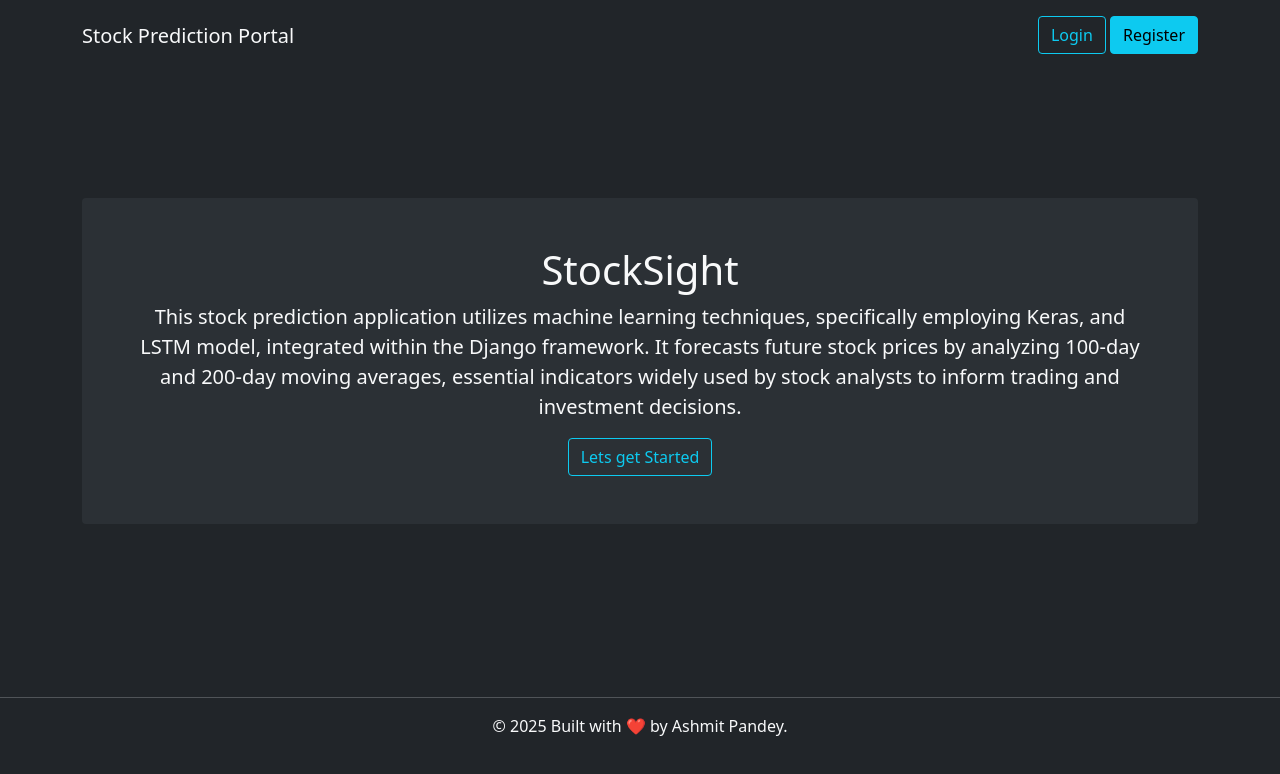
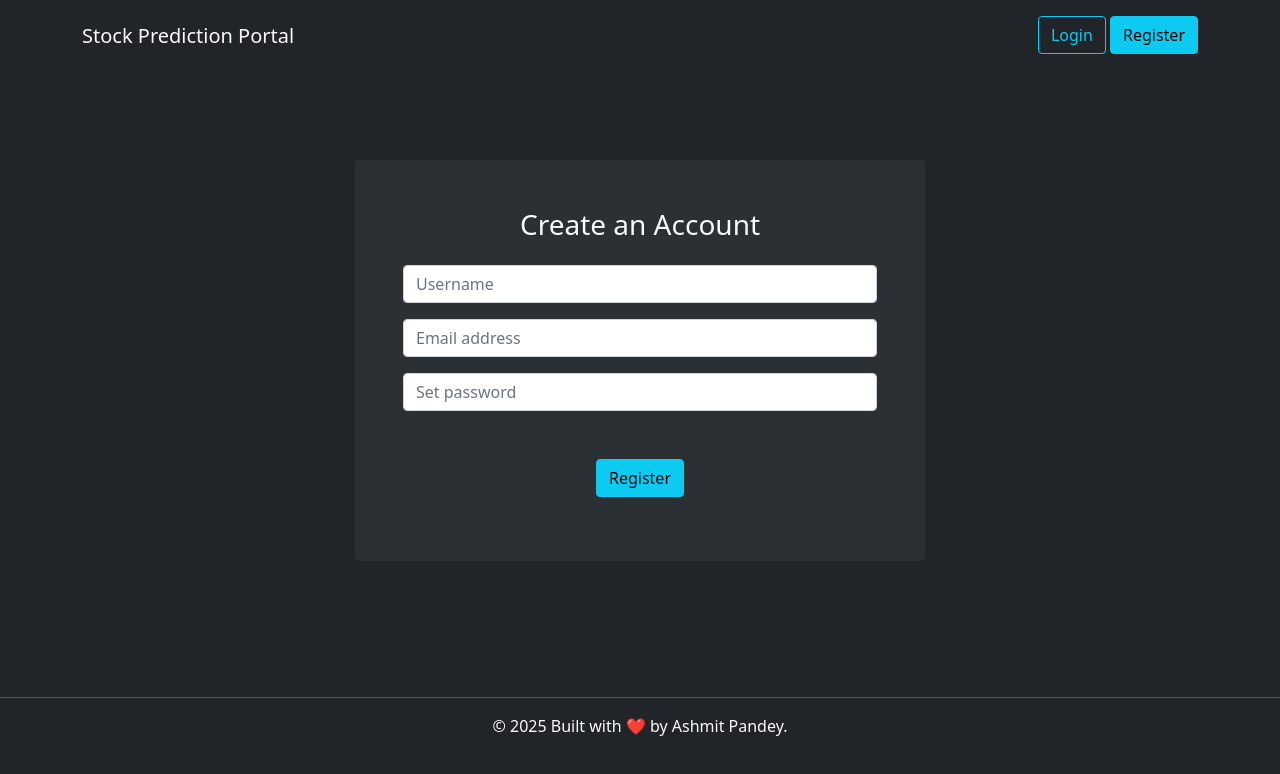
Before and after one commit to Ashmit-453/stock-prediction-portal, a React (Create React App) app in the folder frontend/stock/: page /register in a window 1280 px wide. Shown: the top 774 px of the page. Built offline with nearby package versions, Linux system fonts and the light colour scheme.

Commit message:
created registration page and integrated register/ api

```diff
--- a/frontend/stock/package.json
+++ b/frontend/stock/package.json
@@ -3,12 +3,17 @@
   "version": "0.1.0",
   "private": true,
   "dependencies": {
+    "@fortawesome/fontawesome-svg-core": "^7.1.0",
+    "@fortawesome/free-solid-svg-icons": "^7.1.0",
+    "@fortawesome/react-fontawesome": "^3.1.0",
     "@testing-library/dom": "^10.4.1",
     "@testing-library/jest-dom": "^6.9.1",
     "@testing-library/react": "^16.3.0",
     "@testing-library/user-event": "^13.5.0",
+    "axios": "^1.12.2",
     "react": "^19.2.0",
     "react-dom": "^19.2.0",
+    "react-router-dom": "^7.9.4",
     "react-scripts": "5.0.1",
     "web-vitals": "^2.1.4"
   },
--- a/frontend/stock/src/App.js
+++ b/frontend/stock/src/App.js
@@ -4,13 +4,21 @@
 import Main from './components/Main';
 import Footer from './components/Footer';
 import Button from './components/Button';
+import { BrowserRouter, Routes, Route } from "react-router-dom"
+import Register from './components/Register';
 function App() {
   return (
   <>
-    <Header />
-    <Main />
-    <Footer />
-    <Button />
+     <BrowserRouter >
+     <Header />
+        <Routes>
+          <Route path='/' element={<Main />} />
+          <Route path='/register' element={<Register />} />
+        </Routes>
+      <Footer />
+      <Button />
+      </BrowserRouter>
+
   </>
   )
 }
--- a/frontend/stock/src/components/Button.jsx
+++ b/frontend/stock/src/components/Button.jsx
@@ -1,8 +1,8 @@
 import React from 'react'
-
+import { Link } from 'react-router-dom'
 const Button = (props) => {
   return (
-     <a className={`btn ${props.class}`} href='#'>{props.text}</a>
+     <Link className={`btn ${props.class}`} to={props.url}>{props.text}</Link>
   )
 }
 
--- a/frontend/stock/src/components/Header.jsx
+++ b/frontend/stock/src/components/Header.jsx
@@ -1,13 +1,14 @@
 import React from 'react'
 import Button from './Button'
+import { Link } from 'react-router-dom'
 const Header = () => {
   return (
     <nav className='navbar container pt-3 pb-3 align-items-start'>
-        <a className='navbar-brand text-light' href='#'>Stock Prediction Portal</a>
+        <Link className='navbar-brand text-light' to="/">Stock Prediction Portal</Link>
         <div>
-           <Button text='Login' class='btn-outline-info' />
+           <Button text='Login' class='btn-outline-info' url='/login'/>
             &nbsp;
-            <Button text='Register' class='btn-info' />
+            <Button text='Register' class='btn-info' url='/register'/>
         </div>
     </nav>
   )
--- /dev/null
+++ b/frontend/stock/src/components/Register.jsx
@@ -0,0 +1,60 @@
+import React,{useState} from 'react'
+import axios from 'axios'
+import { FontAwesomeIcon } from '@fortawesome/react-fontawesome'
+import { faSpinner } from '@fortawesome/free-solid-svg-icons'
+const Register = () => {
+  const [username, setUsername] = useState('')
+  const [email, setEmail] = useState('')
+  const [password, setPassword] = useState('')
+  const [errors, setErrors] = useState({})
+  const [success, setSuccess] = useState(false)
+  const [loading, setLoading] = useState(false)
+
+  const handleRegistration =  async (e) =>{
+  e.preventDefault();
+  setLoading(true);
+  const userData = {
+    username,
+    email,
+    password
+  }
+  try{
+    const response = await axios.post('http://127.0.0.1:8000/api/register/', userData)
+    console.log(response.data)
+    setSuccess(true)
+  }
+    catch(error){
+        setErrors(error.response.data)
+        console.error('Registration error', error)
+
+    }finally{
+        setLoading(false);
+    }
+  }
+  return (
+    <div className='container'>
+        <div className="row justify-content-center">
+            <div className="col-md-6 bg-light-dark p-5 rounded">
+                <h3 className='text-light text-center mb-4'>Create an Account</h3>
+              <form onSubmit={handleRegistration}>
+                  <div className='mb-3'>
+                    <input type="text" className='form-control mb-3' placeholder='Username' value={username} onChange={(e)=> setUsername(e.target.value)}/>
+                     <small>{errors.username && <div className='text-danger'>{errors.username}</div>}</small>
+                    <input type="email" className='form-control mb-3' placeholder='Email address' value={email} onChange={(e) => setEmail(e.target.value)} />
+                    <input type="password" className='form-control mb-5' placeholder='Set password'  value={password} onChange={(e) => setPassword(e.target.value)} />
+                    <small>{errors.password && <div className='text-danger'>{errors.password}</div>}</small>
+                    {success && <div className='alert alert-success'>Registration Successful</div>}
+                    {loading ? (
+                      <button type='submit' className='btn btn-info d-block mx-auto' disabled><FontAwesomeIcon icon={faSpinner} spin /> Please wait...</button>
+                    ) : (
+                      <button type='submit' className='btn btn-info d-block mx-auto'>Register</button>
+                    )}
+                    </div>
+                </form>
+            </div>
+        </div>
+    </div>
+  )
+}
+
+export default Register
```
Also changed, not shown: 1 other file (tests, documents, lock files or other folders).
